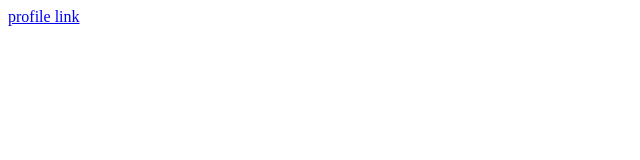
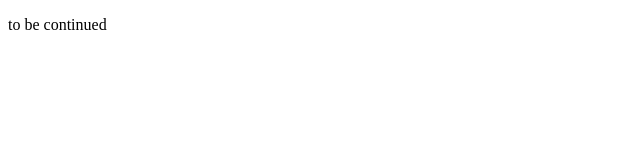
Before and after one commit to locknew/Lab3.3Ops, a plain HTML site: page index.html in a window 1280 px wide. Shown: the whole page, without its empty margins (0-640 px from the left). Drawn offline with Linux system fonts and the light colour scheme.

Commit message:
add continued

```diff
--- a/index.html
+++ b/index.html
@@ -10,7 +10,7 @@
 
 <body>
 
-    <a href="profile.html">profile link</a>
+    <p> to be continued </p>
 </body>
 
 </html>
```
